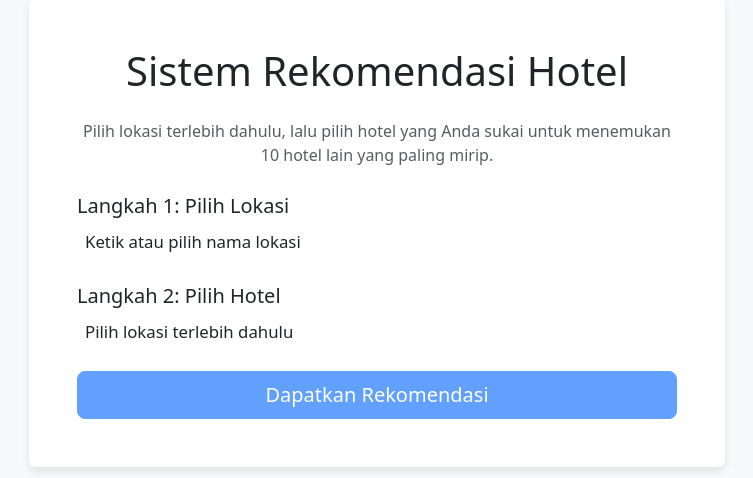
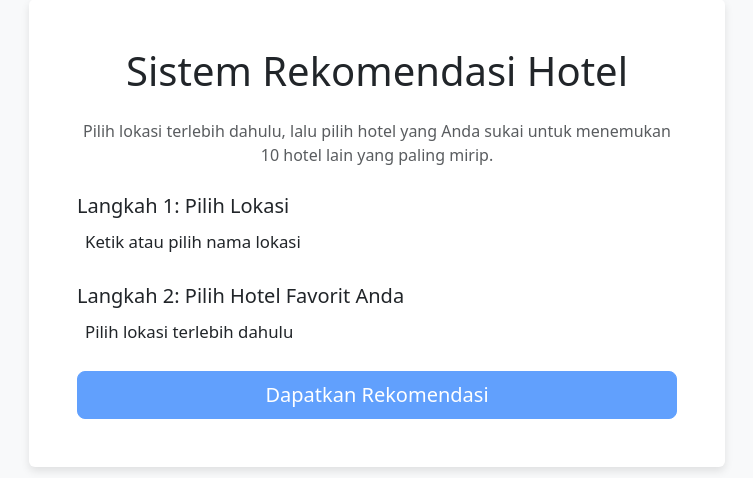
Before and after one commit to latiefdole/hotel_recomendation_jakarta, a Python web app: template templates/index.html in a window 1280 px wide. Shown: the part 49-527 px from the top of the page, without its empty margins (263-1016 px from the left). Run offline with Jinja, Linux system fonts and the light colour scheme; the template is opened without the code that fills it, so the values that code supplies are empty; some libraries are stand-ins or nearby versions.

Commit message:
Update title and labels in index.html for clarity

```diff
--- a/templates/index.html
+++ b/templates/index.html
@@ -3,7 +3,7 @@
   <head>
     <meta charset="utf-8" />
     <meta name="viewport" content="width=device-width, initial-scale=1" />
-    <title>Rekomendasi Hotel</title>
+    <title>Rekomendasi Hotel di Jakarta</title>
     <link
       href="https://cdn.jsdelivr.net/npm/bootstrap@5.3.3/dist/css/bootstrap.min.css"
       rel="stylesheet"
@@ -57,7 +57,7 @@
 
           <div class="mb-4">
             <label for="hotel-select" class="form-label fs-5"
-              >Langkah 2: Pilih Hotel</label
+              >Langkah 2: Pilih Hotel Favorit Anda</label
             >
             <select
               class="form-select"
```
Also changed, not shown: 1 other file.
